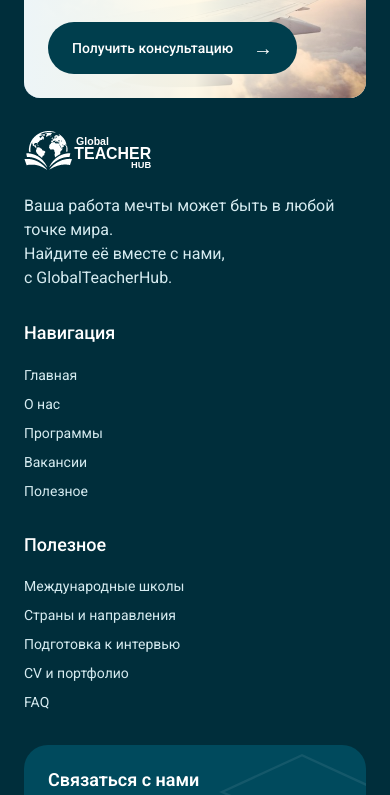
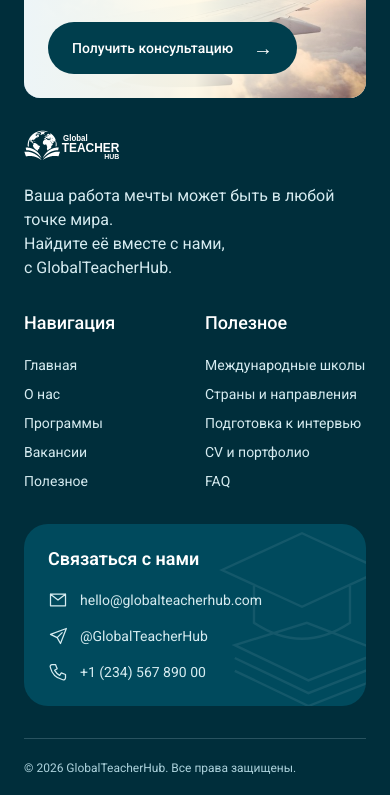
Before and after one commit to Ab-web-creator/globalTeachers, a Next.js app: page / in a window 390 px wide. Shown: the part 10370-11165 px from the top of the page. Built offline with nearby package versions, Linux system fonts and the light colour scheme.

Commit message:
add footer

```diff
--- a/app/components/home/footer/footer-contact.tsx
+++ b/app/components/home/footer/footer-contact.tsx
@@ -6,7 +6,7 @@ const contacts = [
 
 export default function FooterContact() {
   return (
-    <div id="footer-contact" className="relative overflow-hidden rounded-3xl bg-brand-500/70 p-6 sm:p-7">
+    <div id="footer-contact" className="relative col-span-2 overflow-hidden rounded-3xl bg-brand-500/70 p-6 sm:p-7 xl:col-span-1">
       <svg viewBox="0 0 120 120" fill="none" stroke="currentColor" strokeWidth="1.5" className="pointer-events-none absolute -right-8 bottom-0 size-48 text-brand-300/15" aria-hidden="true">
         <path d="m10 35 50-23 50 23-50 23-50-23ZM30 45v23q30 20 60 0V45M110 35v40M18 82l45-14 47 18-46 18-46-22ZM18 90l46 22 46-18M18 98l46 22 46-18" />
       </svg>
--- a/app/components/home/footer/footer-links.tsx
+++ b/app/components/home/footer/footer-links.tsx
@@ -27,7 +27,7 @@ const groups: { title: string; links: FooterLink[] }[] = [
 export default function FooterLinks({ openPanel }: PanelProps) {
   const linkClass = "text-left transition hover:text-white hover:underline underline-offset-4";
   return groups.map(({ title, links }) => (
-    <nav key={title} aria-label={`Подвал: ${title}`}>
+    <nav key={title} aria-label={`Подвал: ${title}`} className="xl:pt-7">
       <h2 className="text-lg leading-tight font-medium text-white">{title}</h2>
       <ul className="mt-5 space-y-2 text-sm leading-normal text-brand-100">
         {links.map((link) => (
--- a/app/components/home/site-footer.tsx
+++ b/app/components/home/site-footer.tsx
@@ -9,10 +9,10 @@ export default function SiteFooter({ openPanel }: PanelProps) {
     <footer className="bg-brand-700 text-white">
       <div className="mx-auto max-w-400 px-6 pt-8 sm:px-10 lg:px-16 xl:px-20">
         <FooterBanner openPanel={openPanel} />
-        <div className="grid items-start gap-8 py-8 sm:grid-cols-2 sm:py-10 xl:grid-cols-[1.5fr_0.7fr_0.9fr_1.4fr] xl:gap-10">
-          <div>
+        <div className="grid grid-cols-2 items-start gap-x-5 gap-y-8 py-8 sm:gap-x-8 sm:py-10 xl:grid-cols-[1.5fr_0.7fr_0.9fr_1.4fr] xl:gap-10">
+          <div className="col-span-2 xl:col-span-1 xl:pt-7">
             <a href="#home" aria-label="GlobalTeacherHub — на главную" className="inline-flex items-center gap-3 rounded-sm">
-              <Logo className="w-32 brightness-0 invert sm:w-40" aria-hidden="true" />
+              <Logo className="w-24 brightness-0 invert sm:w-28" aria-hidden="true" />
             </a>
             <p className="mt-4 max-w-sm text-base leading-normal text-brand-100">
               Ваша работа мечты может быть<br className="hidden sm:block" /> в любой точке мира.<br />
```
